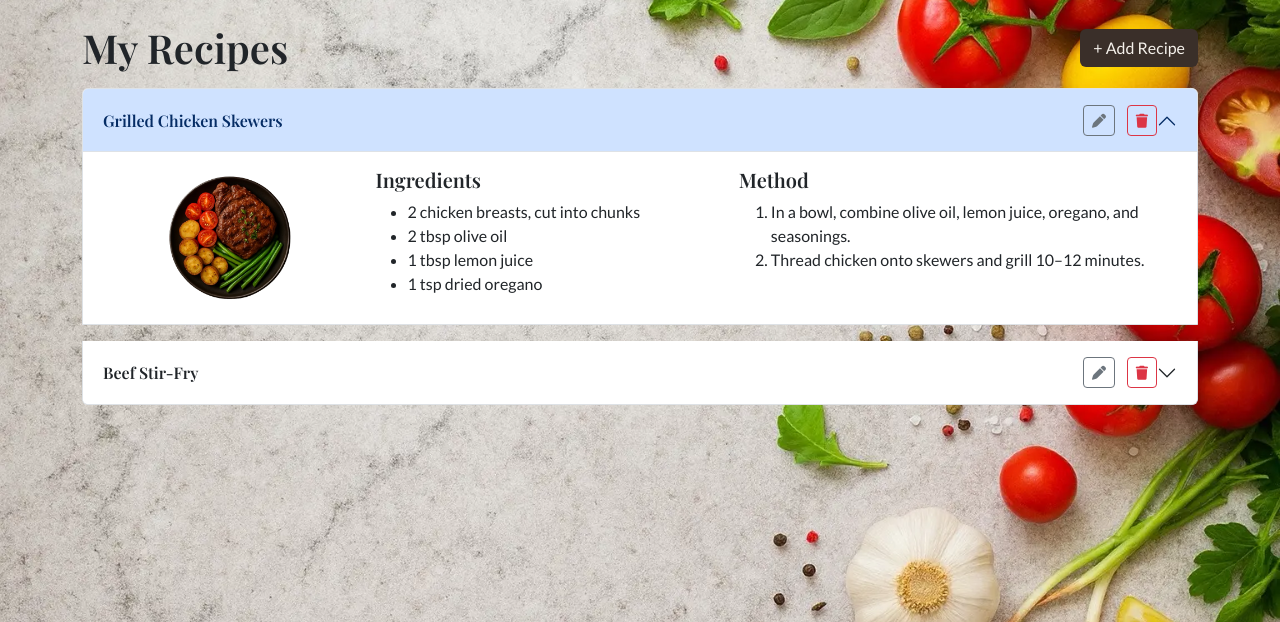
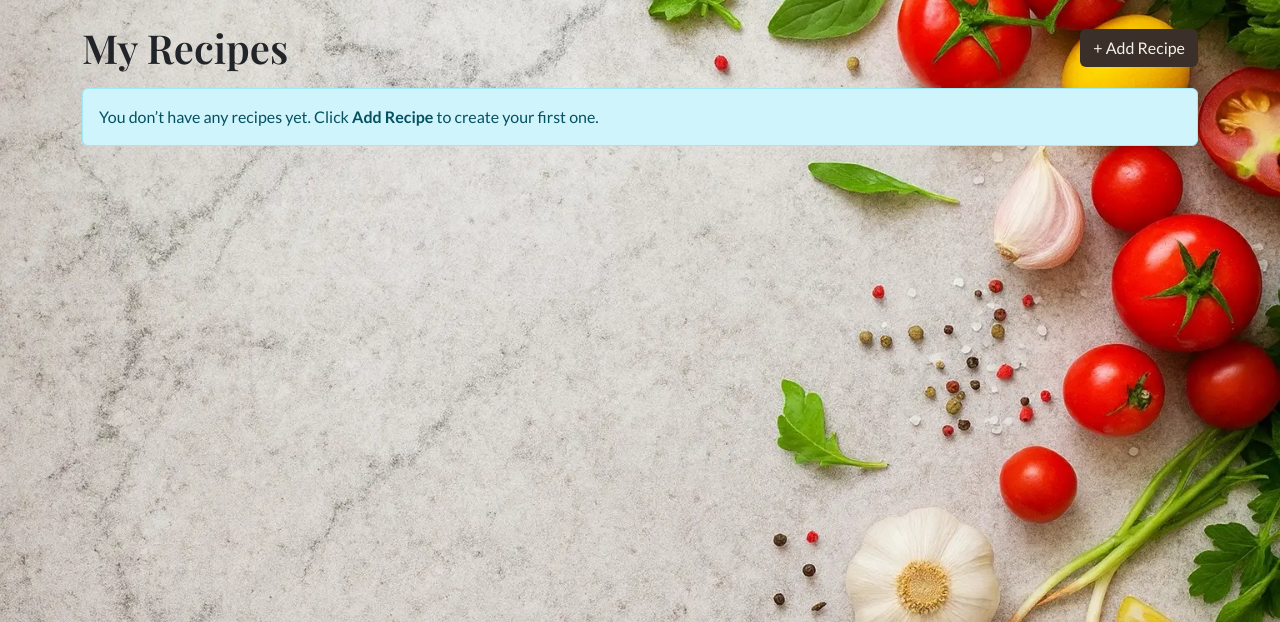
Before and after one commit to jolantadjatlova/easy-eats-kitchen, a Django app: page /my-recipes/ in a window 1280 px wide. Shown: the part 91-713 px from the top of the page. Run offline with Django 4.2, Linux system fonts and the light colour scheme; the visitor is signed in with stand-in values (Sample User, id 1); data comes from the database, SQL or seed files in the repository; data that the repository does not hold is empty.

Commit message:
Connect recipe views to database and remove hardcoded data

```diff
--- a/recipes/views.py
+++ b/recipes/views.py
@@ -1,125 +1,81 @@
-from django.shortcuts import render
 from django.contrib.auth.decorators import login_required
+from django.db.models import Q
+from django.shortcuts import get_object_or_404, render
+
+from .models import Category, Recipe
 
 
-# Create your views here.
 def home(request):
+    return render(request, "recipes/home.html")
+
+
+def recipes_list(request):
     """
-    Home page view for Easy Eats Kitchen.
-    Renders the main landing page using the base template.
+    Public page: shows all recipes, supports simple search.
     """
-    return render(request, "recipes/home.html")
+    q = request.GET.get("q", "").strip()
+
+    recipes = Recipe.objects.select_related("category", "owner").all()
+    if q:
+        recipes = recipes.filter(
+            Q(title__icontains=q)
+            | Q(ingredients__icontains=q)
+            | Q(method__icontains=q)
+        )
+
+    return render(request, "recipes/recipes.html", {"recipes": recipes, "q": q})
 
 
 def recipes_by_category(request, category_slug):
     """
-    Shows recipes for a given category.
+    Public page: shows recipes for a given category, supports search.
     """
-    context = {
-        "category": category_slug,
-    }
-    return render(request, "recipes/recipe_list.html", context)
+    q = request.GET.get("q", "").strip()
+    category = get_object_or_404(Category, slug=category_slug)
 
-def recipes_list(request):
-    """
-    Public page: shows all recipes (temporary hardcoded data for now).
-    """
-    recipes = [
-        {
-            "id": 1,
-            "title": "Grilled Chicken Skewers",
-            "image": "images/category-meat.png",
-            "ingredients": [
-                "2 chicken breasts, cut into chunks",
-                "2 tbsp olive oil",
-                "1 tbsp lemon juice",
-                "1 tsp dried oregano",
-            ],
-            "method": [
-                "In a bowl, combine olive oil, lemon juice, oregano, and seasonings.",
-                "Thread chicken onto skewers and grill 10–12 minutes.",
-            ],
-        },
-        {
-            "id": 2,
-            "title": "Beef Stir-Fry",
-            "image": "images/category-meat.png",
-            "ingredients": [
-                "Beef strips",
-                "Mixed vegetables",
-                "Soy sauce",
-                "Garlic",
-            ],
-            "method": [
-                "Sear beef.",
-                "Add vegetables.",
-                "Stir in sauce and serve.",
-            ],
-        },
-        {
-            "id": 3,
-            "title": "Herb-Crusted Pork Chops",
-            "image": "images/category-meat.png",
-            "ingredients": [
-                "Pork chops",
-                "Herbs",
-                "Salt & pepper",
-                "Oil",
-            ],
-            "method": [
-                "Coat chops with herbs.",
-                "Pan-fry until cooked through.",
-            ],
-        },
-    ]
+    recipes = (
+        Recipe.objects.select_related("category", "owner")
+        .filter(category=category)
+    )
+    if q:
+        recipes = recipes.filter(
+            Q(title__icontains=q)
+            | Q(ingredients__icontains=q)
+            | Q(method__icontains=q)
+        )
 
-    return render(request, "recipes/recipes.html", {"recipes": recipes})
+    return render(
+        request,
+        "recipes/recipes.html",
+        {"recipes": recipes, "category": category, "q": q},
+    )
 
 
 @login_required
 def my_recipes(request):
     """
-    Private page: shows recipes created by the logged-in user (temporary hardcoded data for now).
+    Private page: shows recipes created by the logged-in user, supports search.
     """
-    my_recipes = [
-        {
-            "id": 1,
-            "title": "Grilled Chicken Skewers",
-            "image": "images/category-meat.png",
-            "ingredients": [
-                "2 chicken breasts, cut into chunks",
-                "2 tbsp olive oil",
-                "1 tbsp lemon juice",
-                "1 tsp dried oregano",
-            ],
-            "method": [
-                "In a bowl, combine olive oil, lemon juice, oregano, and seasonings.",
-                "Thread chicken onto skewers and grill 10–12 minutes.",
-            ],
-        },
-        {
-            "id": 2,
-            "title": "Beef Stir-Fry",
-            "image": "images/category-meat.png",
-            "ingredients": ["Beef strips", "Mixed vegetables", "Soy sauce", "Garlic"],
-            "method": ["Sear beef.", "Add veg.", "Stir in sauce and serve."],
-        },
-    ]
+    q = request.GET.get("q", "").strip()
 
-    return render(request, "recipes/my_recipes.html", {"recipes": my_recipes})
+    recipes = (
+        Recipe.objects.select_related("category", "owner")
+        .filter(owner=request.user)
+    )
+    if q:
+        recipes = recipes.filter(
+            Q(title__icontains=q)
+            | Q(ingredients__icontains=q)
+            | Q(method__icontains=q)
+        )
+
+    return render(request, "recipes/my_recipes.html", {"recipes": recipes, "q": q})
 
 
 @login_required
 def add_recipe(request):
-    """
-    Private page: add a recipe (placeholder for now).
-    """
     return render(request, "recipes/add_recipe.html")
 
 
 def signup(request):
-    """
-    Registration page placeholder.
-    (Later you'll replace with Django allauth or your own form.)
-    """
     return render(request, "recipes/signup.html")
```
Also changed, not shown: recipes/templates/recipes/recipes.html (+15 -19 lines).
